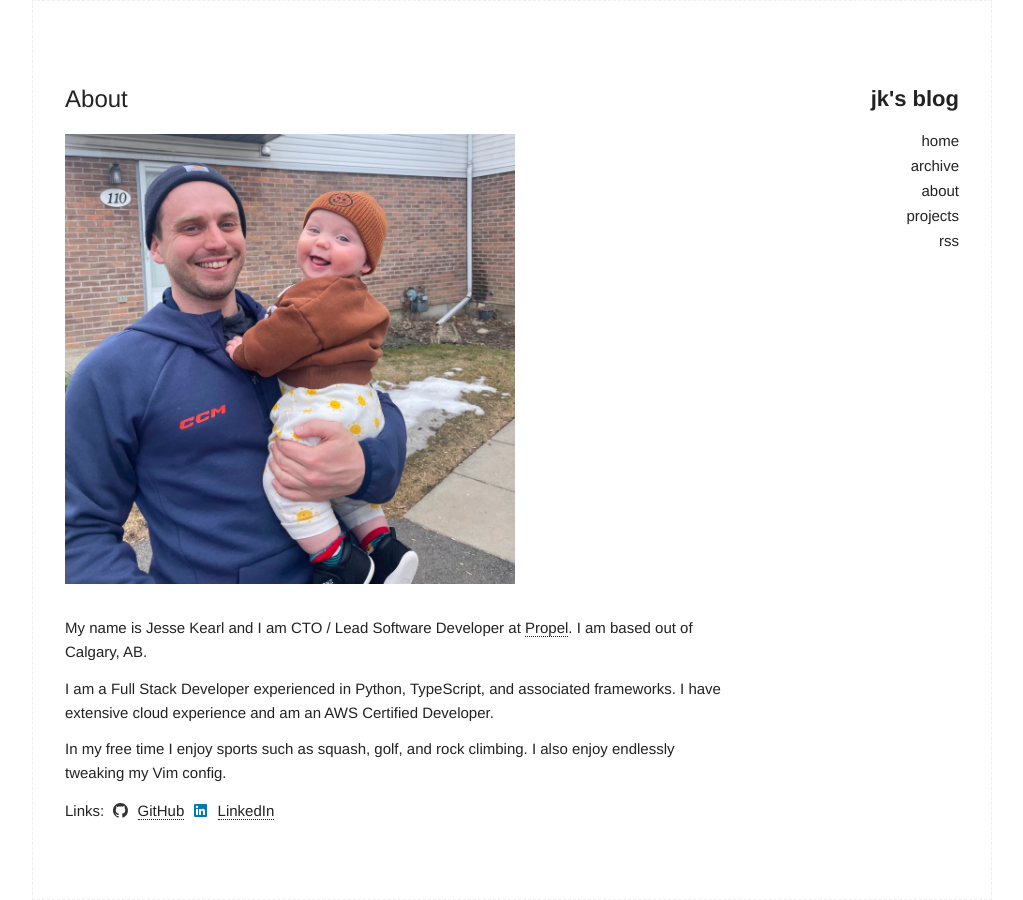
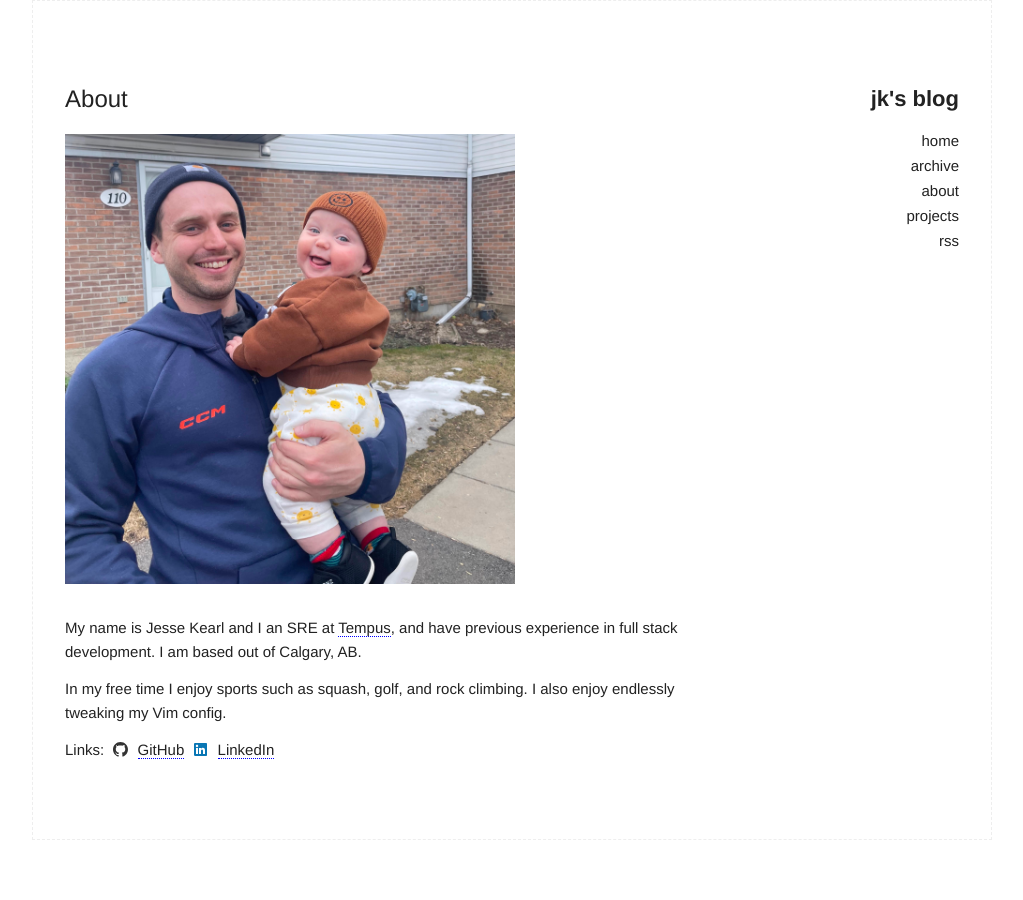
Before and after one commit to j-krl/blog, a Jekyll site: the page built from about.md, in a window 1280 px wide. Shown: the whole page, without its empty margins (128-1151 px from the left). Built offline with Jekyll 4.4.1, drawn with Linux system fonts in a browser that asks for light colours.

Commit message:
Update blog about info

```diff
--- a/about.md
+++ b/about.md
@@ -6,9 +6,7 @@ permalink: /about/
 
 <img width="450px" src="{{ site.baseurl }}/assets/about-me.jpg" style="margin-bottom: 2rem;" alt="about-me.jpg">
 
-My name is Jesse Kearl and I am CTO / Lead Software Developer at [Propel](https://www.propelhq.com). I am based out of Calgary, AB.
-
-I am a Full Stack Developer experienced in Python, TypeScript, and associated frameworks. I have extensive cloud experience and am an AWS Certified Developer.
+My name is Jesse Kearl and I an SRE at [Tempus](https://www.tempus.com/), and have previous experience in full stack development. I am based out of Calgary, AB.
 
 In my free time I enjoy sports such as squash, golf, and rock climbing. I also enjoy endlessly tweaking my Vim config.
 
```
